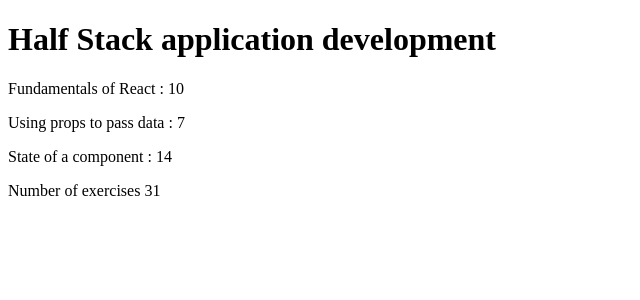
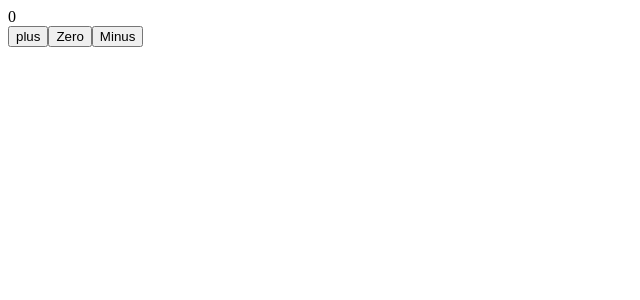
Before and after one commit to abhi178134/React, a React (Create React App) app in the folder part1/: page / in a window 1280 px wide. Shown: the top 300 px of the page, without its empty margins (0-640 px from the left). Built offline with nearby package versions, Linux system fonts and the light colour scheme.

Commit message:
Completed Til 1.d

```diff
--- a/part1/src/App.js
+++ b/part1/src/App.js
@@ -1,42 +1,37 @@
-import React from 'react'
-
-const Header = (props) => {
-  return (
-    <div>
-      <h1>
-        {props.course}
-      </h1>
-    </div>
-  )
-}
+import React, {useState} from 'react'
 
 const App = () => {
-  const course = {
-    name : 'Half Stack application development',
-    parts : [
-        {
-          name: 'Fundamentals of React',
-          exercises : 10
-        } ,
-        {
-          name :'Using props to pass data',
-          exercises : 7
-        },
-        {
-          name : 'State of a component',
-          exercises : 14
-        }
-      ]
-  }
+  const [ counter, setCounter ] = useState(0)
+
+  const increaseByOne =() => setCounter(counter+1)
+  const decrementByOne =() => setCounter(counter-1)
+  const setToZero =() => setCounter(0)
+
+  const Display = ({ counter }) => <div>{counter}</div>
+
+  const Button = ({ handleClick, text }) => (
+    <button onClick={handleClick}>
+      {text}
+    </button>
+  )
 
   return (
     <div>
-      <Header course = {course.name} />
-      <p>{course.parts[0].name} : {course.parts[0].exercises}</p>
-      <p>{course.parts[1].name} : {course.parts[1].exercises}</p>
-      <p>{course.parts[2].name} : {course.parts[2].exercises}</p>
-      <p>Number of exercises {course.parts[0].exercises+course.parts[1].exercises+course.parts[2].exercises}</p>
-    </div>
+      <Display counter ={counter}/>
+      <Button
+        handleClick={increaseByOne}
+        text='plus'
+      />
+      <Button
+        handleClick={setToZero}
+        text='Zero'
+      />
+      <Button
+        handleClick={decrementByOne}
+        text='Minus'
+      />
+      </div>
+
   )
 }
 
--- a/part1/src/index.js
+++ b/part1/src/index.js
@@ -1,25 +1,8 @@
-// import React from 'react';
-// import ReactDOM from 'react-dom';
-// import './index.css';
-// import App from './App';
-// import reportWebVitals from './reportWebVitals';
-
-// ReactDOM.render(
-//   <React.StrictMode>
-//     <App />
-//   </React.StrictMode>,
-//   document.getElementById('root')
-// );
-
-// // If you want to start measuring performance in your app, pass a function
-// // to log results (for example: reportWebVitals(console.log))
-// // or send to an analytics endpoint. Learn more: https://bit.ly/CRA-vitals
-// reportWebVitals();
-
 import ReactDOM from 'react-dom'
 import App from './App'
 
-ReactDOM.render(
-  <App />,
+let counter = 1
+
+ReactDOM.render(<App />,
   document.getElementById('root')
 )
```
